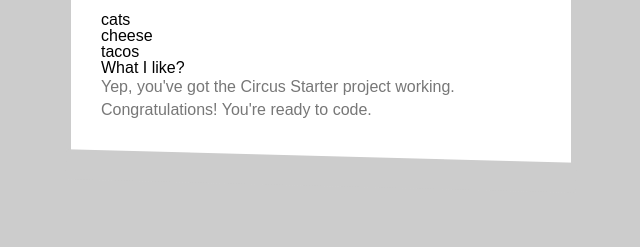
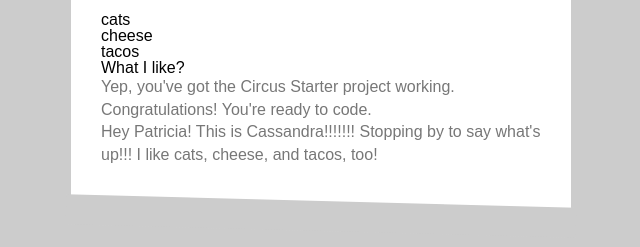
Before and after one commit to patriciamclaurin/wd3-week1-demo, a website: page index.html in a window 1280 px wide. Shown: the part 237-484 px from the top of the page, without its empty margins (319-959 px from the left). Drawn offline with Linux system fonts and the light colour scheme.

Commit message:
cassandra message to patricia

```diff
--- a/index.html
+++ b/index.html
@@ -24,6 +24,7 @@
 			<h3>What I like?</h3>
 			<p>Yep, you've got the Circus Starter project working.</p>
 			<p>Congratulations! You're ready to code.</p>
+			<p>Hey Patricia! This is Cassandra!!!!!!! Stopping by to say what's up!!! I like cats, cheese, and tacos, too!</p>
 			<code>1.1.0</code>
 			<div class="bottom-angle"></div>
 		</div>
```
